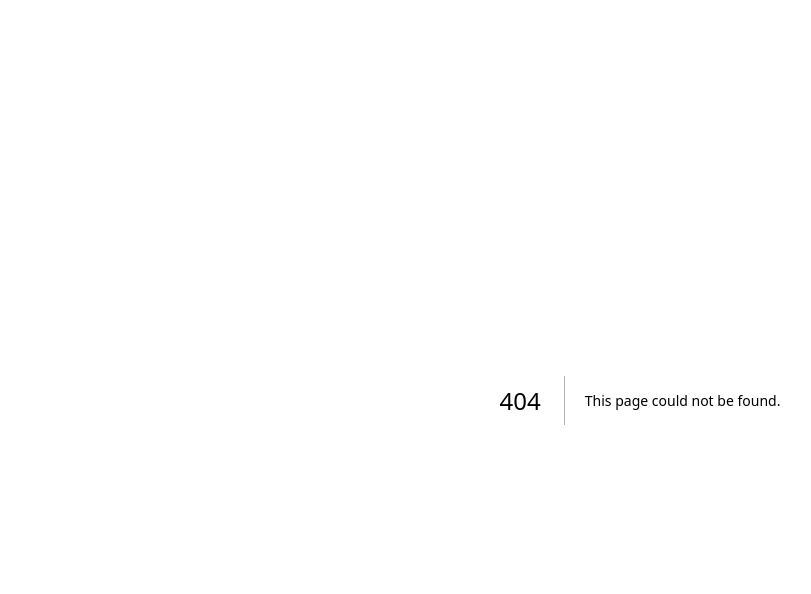
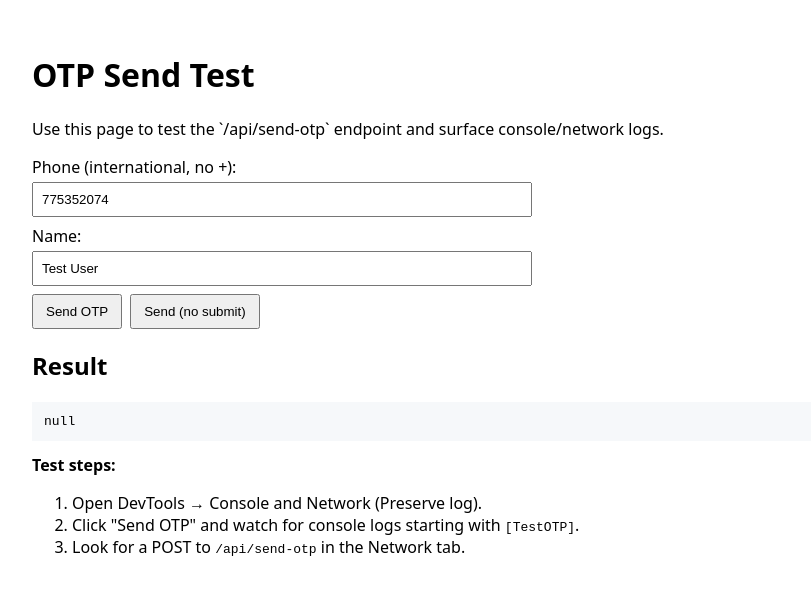
Before and after one commit to dilshanmethsara/dampellamv, a Next.js app: page /test-otp in a window 1280 px wide. Before the commit this address had no page. Shown: the top 594 px of the page, without its empty margins (0-811 px from the left). Built offline with nearby package versions, Linux system fonts and the light colour scheme; a web font is replaced by a local one.

Commit message:
Add preview test page /test-otp for OTP endpoint
Co-authored-by: Copilot <223556219+Copilot@users.noreply.github.com>

```diff
--- /dev/null
+++ b/pages/test-otp.js
@@ -0,0 +1,92 @@
+import React, { useState } from 'react'
+
+export default function TestOTP() {
+  const [phone, setPhone] = useState('775352074')
+  const [name, setName] = useState('Test User')
+  const [loading, setLoading] = useState(false)
+  const [result, setResult] = useState(null)
+
+  async function handleSendOTP(e) {
+    e && e.preventDefault()
+    console.log('[TestOTP] handleSendOTP start', { phone, name })
+    setLoading(true)
+    setResult(null)
+    try {
+      console.log('[TestOTP] calling /api/send-otp')
+      const res = await fetch('/api/send-otp', {
+        method: 'POST',
+        headers: { 'Content-Type': 'application/json' },
+        body: JSON.stringify({ phoneNumber: phone, studentName: name }),
+      })
+      const data = await res.json().catch(() => null)
+      console.log('[TestOTP] fetch finished', { status: res.status, ok: res.ok, data })
+      setResult({ status: res.status, ok: res.ok, data })
+    } catch (err) {
+      console.error('[TestOTP] fetch error', err)
+      setResult({ error: String(err) })
+    } finally {
+      setLoading(false)
+    }
+  }
+
+  return (
+    <div style={{ fontFamily: 'system-ui, sans-serif', padding: 24 }}>
+      <h1>OTP Send Test</h1>
+      <p>Use this page to test the `/api/send-otp` endpoint and surface console/network logs.</p>
+
+      <form onSubmit={handleSendOTP} style={{ display: 'grid', gap: 8, maxWidth: 480 }}>
+        <label>
+          Phone (international, no +):
+          <input
+            value={phone}
+            onChange={(e) => setPhone(e.target.value)}
+            placeholder="775352074"
+            style={{ width: '100%', padding: 8, marginTop: 4 }}
+          />
+        </label>
+
+        <label>
+          Name:
+          <input
+            value={name}
+            onChange={(e) => setName(e.target.value)}
+            placeholder="Test User"
+            style={{ width: '100%', padding: 8, marginTop: 4 }}
+          />
+        </label>
+
+        <div style={{ display: 'flex', gap: 8 }}>
+          <button type="submit" disabled={loading} style={{ padding: '8px 12px' }}>
+            {loading ? 'Sending…' : 'Send OTP'}
+          </button>
+          <button
+            type="button"
+            onClick={() => {
+              console.log('[TestOTP] manual network check — calling handleSendOTP')
+              handleSendOTP()
+            }}
+            style={{ padding: '8px 12px' }}
+          >
+            Send (no submit)
+          </button>
+        </div>
+      </form>
+
+      <section style={{ marginTop: 20 }}>
+        <h2>Result</h2>
+        <pre style={{ whiteSpace: 'pre-wrap', background: '#f6f8fa', padding: 12 }}>
+          {JSON.stringify(result, null, 2) || 'No result yet. Check Console & Network tabs.'}
+        </pre>
+      </section>
+
+      <section style={{ marginTop: 12 }}>
+        <strong>Test steps:</strong>
+        <ol>
+          <li>Open DevTools → Console and Network (Preserve log).</li>
+          <li>Click "Send OTP" and watch for console logs starting with <code>[TestOTP]</code>.</li>
+          <li>Look for a POST to <code>/api/send-otp</code> in the Network tab.</li>
+        </ol>
+      </section>
+    </div>
+  )
+}
```
